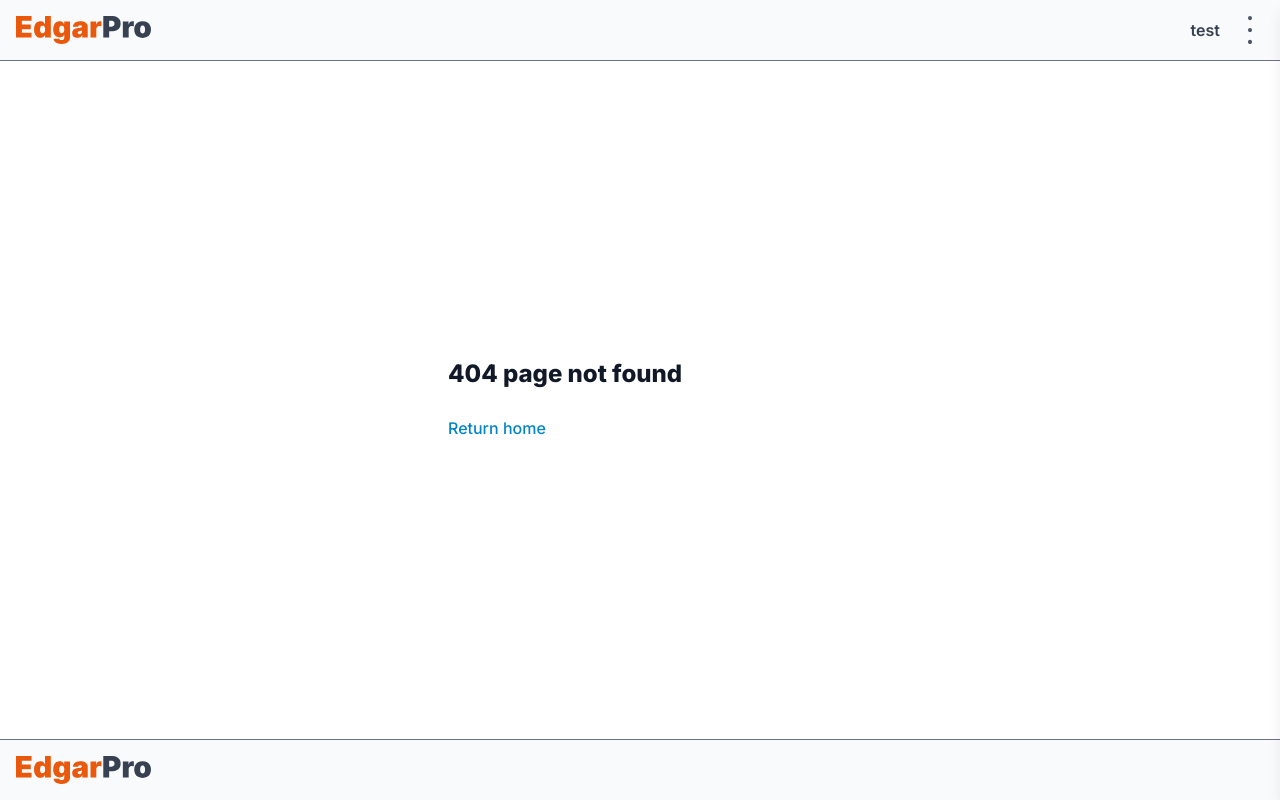
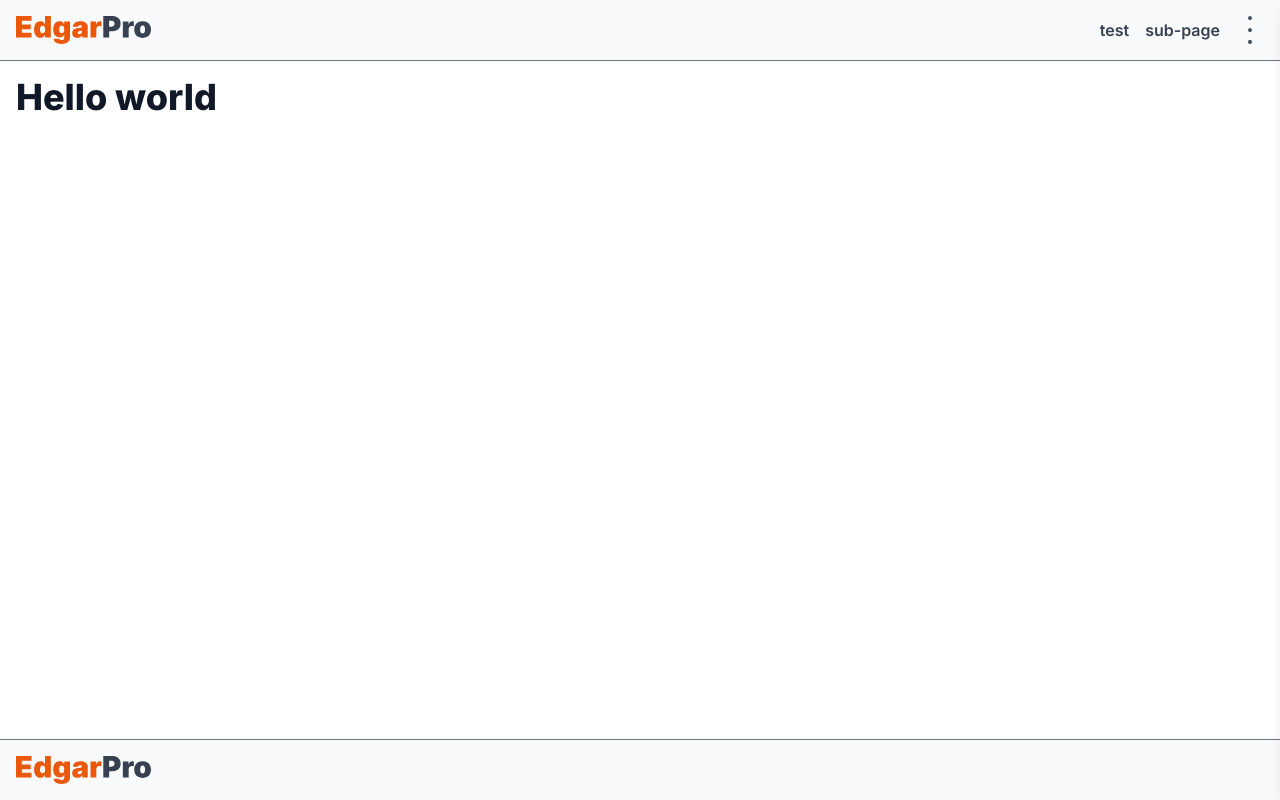
Before and after one commit to johnhodge/edragpro_library, a Next.js app: page /sub-page/sub-sub in a window 1280 px wide. Before the commit this address had no page. Built offline with nearby package versions, Linux system fonts and the light colour scheme.

Commit message:
EP-83 make href relative to domain

```diff
--- a/src/app/components/link.js
+++ b/src/app/components/link.js
@@ -10,10 +10,10 @@ function GlobalLink(props) {
     var defaultclassName = 'text-secondary-600 no-underline md:hover:underline';
     var className = (0, tailwind_merge_1.twMerge)(defaultclassName, props.className);
     if (props.type != 'external') {
-        return (react_1.default.createElement(link_1.default, { href: !props.pageAnchor ? props.href : "/#".concat(props.href), title: props.title, "aria-label": props.title, className: className, target: '_self' }, props.children));
+        return (react_1.default.createElement(link_1.default, { href: !props.pageAnchor ? "/".concat(props.href) : "/#".concat(props.href), title: props.title, "aria-label": props.title, className: className, target: '_self' }, props.children));
     }
     else {
-        return (react_1.default.createElement(link_1.default, { href: !props.pageAnchor ? props.href : "/#".concat(props.href), title: props.title, className: className, target: '_blank', referrerPolicy: 'no-referrer', rel: 'noopener noreferrer' }, props.children));
+        return (react_1.default.createElement(link_1.default, { href: !props.pageAnchor ? "/".concat(props.href) : "/#".concat(props.href), title: props.title, className: className, target: '_blank', referrerPolicy: 'no-referrer', rel: 'noopener noreferrer' }, props.children));
     }
 }
 exports.default = GlobalLink;
--- a/src/app/components/link.tsx
+++ b/src/app/components/link.tsx
@@ -9,7 +9,7 @@ export default function GlobalLink(props: LinkData) {
   if (props.type != 'external') {
     return (
       <Link
-        href={!props.pageAnchor ? props.href : `/#${props.href}`}
+        href={!props.pageAnchor ? `/${props.href}` : `/#${props.href}`}
         title={props.title}
         aria-label={props.title}
         className={className}
@@ -20,7 +20,7 @@ export default function GlobalLink(props: LinkData) {
   } else {
     return (
       <Link
-        href={!props.pageAnchor ? props.href : `/#${props.href}`}
+        href={!props.pageAnchor ? `/${props.href}` : `/#${props.href}`}
         title={props.title}
         className={className}
         target='_blank'
--- a/src/app/layout.tsx
+++ b/src/app/layout.tsx
@@ -26,6 +26,18 @@ export default async function RootLayout({
       order: 1,
       entryType: 'product',
       pageAnchor: true,
+      image: null,
+    },
+    {
+      sys: {
+        id: 'sub-page',
+      },
+      header: 'sub-page',
+      paragraph: 'sub-page',
+      name: 'sub-page',
+      order: 1,
+      entryType: 'product',
+      pageAnchor: false,
       image: null,
     },
   ];
--- /dev/null
+++ b/src/app/sub-page/sub-sub/page.tsx
@@ -0,0 +1,3 @@
+export default function Page() {
+  return <h1>Hello world</h1>;
+}
```
